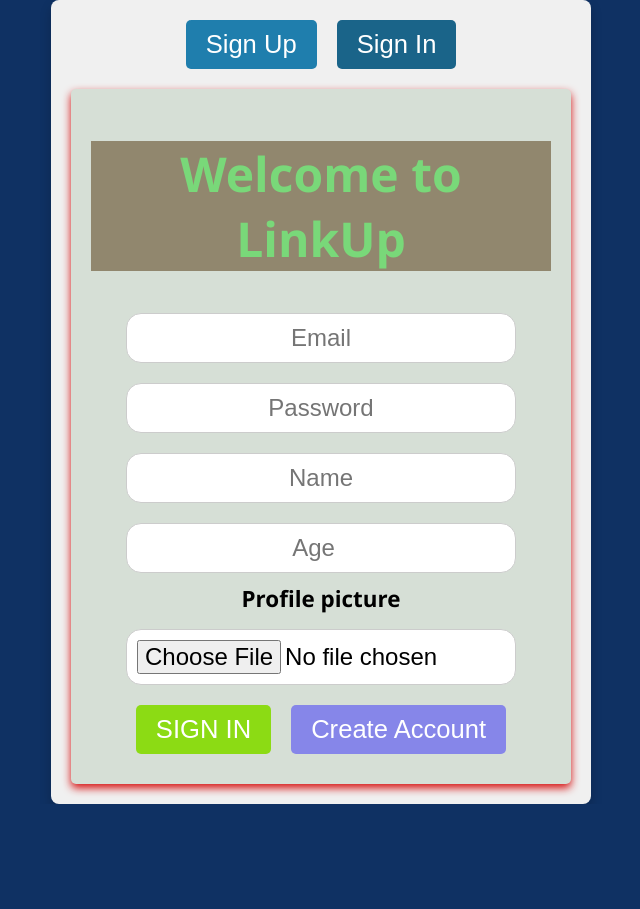
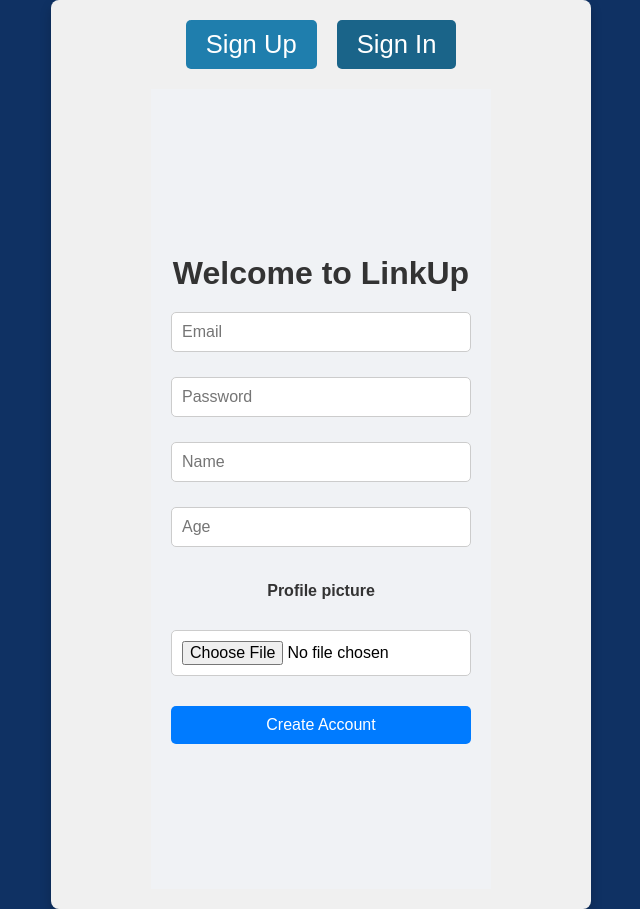
Before and after one commit to Naod-Dawit/CHAT-APP, a React (Create React App) app: page / in a window 1280 px wide. Shown: the whole page, without its empty margins (319-959 px from the left). Before the commit the page ends 804 px from the top, so only its background shows below. Built offline with nearby package versions, Linux system fonts and the light colour scheme; the HTML template or start-up script is replaced by a standard one.

Commit message:
added error messages

```diff
--- a/src/component/Chatpage.js
+++ b/src/component/Chatpage.js
@@ -1,7 +1,7 @@
 import React, { useEffect, useState } from "react";
 import { db, auth, updateUserStatus, realTimeDb } from "../firebaseconfig";
 import { collection, getDocs } from "firebase/firestore";
-import { onAuthStateChanged,signOut } from "firebase/auth";
+import { onAuthStateChanged, signOut } from "firebase/auth";
 import { useNavigate } from "react-router-dom";
 import ChatSection from "./ChatSection";
 import "../styles/chats.css";
@@ -18,12 +18,10 @@ const ChatPage = () => {
   const [searchTarget, setSearchTarget] = useState("");
   const [blockedUsers, setBlockedUsers] = useState([]);
 
-
   useEffect(() => {
     const unsubscribeAuth = onAuthStateChanged(auth, (currentUser) => {
       if (currentUser) {
         setUser(currentUser);
-        fetchUsers();
       } else {
         navigate("/");
       }
@@ -32,45 +30,41 @@ const ChatPage = () => {
     return () => unsubscribeAuth();
   }, [navigate]);
 
-  const fetchUsers = async () => {
+  useEffect(() => {
+    let isMounted = true;
+
+    const fetchStatus = async () => {
+      if (!isMounted) return;
       try {
         const querySnapshot = await getDocs(collection(db, "users"));
         const usersList = querySnapshot.docs.map((doc) => ({
           id: doc.id,
           ...doc.data(),
         }));
-      setUsers(usersList);
-
-
-      const currentUser = usersList.find(
-        (user) => user.userId === auth.currentUser?.uid
-      );
-      const currentUseravatar = currentUser.avatar;
-      setAvatar(currentUseravatar);
-
-      if (currentUser) {
-        setCurrentUser(currentUser.name);
-      }
-
-
         usersList.forEach((user) => {
-
           const statusRef = ref(realTimeDb, `status/${user.userId}`);
           onValue(statusRef, (snapshot) => {
             const status = snapshot.val();
             user.online = status?.online || false;
             setUsers([...usersList]);
-
-
           });
         });
-      console.log(usersList);
-
-
       } catch (error) {
-      console.error("Error fetching users:", error);
+        console.error("Error fetching user status:", error);
       }
     };
+
+    const fetchStatusPeriodically = () => {
+      fetchStatus();
+      setTimeout(fetchStatusPeriodically, 5000);
+    };
+
+    fetchStatusPeriodically();
+
+    return () => {
+      isMounted = false;
+    };
+  }, []);
 
   const filteredUsers = users
     .filter((u) => u.userId !== auth.currentUser?.uid)
@@ -100,7 +94,7 @@ const ChatPage = () => {
     try {
       if (auth.currentUser) {
         await updateUserStatus(auth.currentUser.uid, false);
-        alert("Logged out Successfully")
+        alert("Logged out Successfully");
       }
       await signOut(auth);
     } catch (error) {
@@ -158,11 +152,6 @@ const ChatPage = () => {
         <h1 style={{ textAlign: "center" }}>{currentUser}</h1>
       </div>
 
-
-
-
-
-
       <button className="sign-out-button" onClick={handleSignOut}>
         Sign out
       </button>
--- a/src/component/Signin.js
+++ b/src/component/Signin.js
@@ -81,9 +81,7 @@ const Auth = () => {
           />
         </div>
 
-        <button className="button-create" onClick={() => navigate("/")}>
-          JOIN NOW
-        </button>
+
         <button className="button-signin" onClick={handleSignIn}>
           SIGN IN
         </button>
--- a/src/component/Signup.js
+++ b/src/component/Signup.js
@@ -5,7 +5,7 @@ import { useNavigate } from "react-router-dom";
 import { addDoc, collection } from "firebase/firestore";
 import { ref, uploadBytes, getDownloadURL } from "firebase/storage"; // Import Firebase Storage methods
 
-import '../styles/signup.css';
+import "../styles/signup.css";
 
 const Signup = () => {
   const navigate = useNavigate();
@@ -16,6 +16,7 @@ const Signup = () => {
     age: "",
   });
   const [avatar, setAvatar] = useState(null);
+    const [error, setError] = useState("");
 
   const handleInputs = (e) => {
     const { name, value } = e.target;
@@ -57,8 +58,9 @@ const Signup = () => {
       });
 
       alert("Account created successfully");
-      navigate('/userpage')
+      navigate("/userpage");
     } catch (error) {
+      setError(error.message);
       console.error("Error signing up:", error);
     }
   };
@@ -98,14 +100,12 @@ const Signup = () => {
           onChange={handleInputs}
         />
         <label>Profile picture</label>
-        <input
-          type="file"
-          accept="image/*"
-          onChange={handleAvatarChange}
-        />
+        <input type="file" accept="image/*" onChange={handleAvatarChange} />
       </div>
-      <button className='button-signin' onClick={() => navigate("/")}>SIGN IN</button>
-      <button className="button-create" onClick={handleSignUp}>Create Account</button>
+      {error && <div className="error-message">{error}</div>} {/* Display error message */}
+      <button className="button-create" onClick={handleSignUp}>
+        Create Account
+      </button>
     </div>
   );
 };
--- a/src/styles/login.css
+++ b/src/styles/login.css
@@ -1,63 +1,63 @@
-.signin {
-    font-size: 1.8rem;
-    text-align: center;
-    background-color: rgb(33, 95, 33);
-    border-radius: 8px;
-    padding: 20px;
-    max-width: 500px;
-    margin: auto;
-    box-shadow: 0 6px 12px rgba(0, 0, 0, 0.3);
-}
-
-.signin h1 {
-    font-size: 2.5rem;
-    color: hsla(216, 100%, 90%, 0.7);
-    background-color: hsl(43, 7%, 38%);
-    padding: 10px;
-    border-radius: 5px;
-}
-
-.signin input {
-    display: block;
-    text-align: center;
-    margin: 12px auto;
-    font-size: 1.4rem;
-    padding: 12px;
-    border-radius: 8px;
-    border: 1px solid #bbb;
-    width: 80%;
-}
-
-.signin .input-format {
+/* styles/login.css */
+.signin, .signup {
     display: flex;
     flex-direction: column;
     align-items: center;
-}
+    justify-content: center;
+    min-height: 100vh;
+    background-color: #f0f2f5;
+    font-family: Arial, sans-serif;
+  }
 
-.signin button {
-    font-size: 1.6rem;
-    margin: 12px;
+  .signin h1, .signup h1 {
+    font-size: 2rem;
+    color: #333;
+    margin-bottom: 20px;
+  }
+
+  .input-format {
+    display: flex;
+    flex-direction: column;
+    gap: 15px;
+    width: 300px;
+  }
+
+  .input-format input {
+    padding: 10px;
+    font-size: 1rem;
+    border: 1px solid #ccc;
+    border-radius: 5px;
+    outline: none;
+    transition: border 0.3s;
+  }
+
+  .input-format input:focus {
+    border-color: #007bff;
+  }
+
+  .button-signin, .button-create {
+    padding: 10px 20px;
+    font-size: 1rem;
+    color: #fff;
+    background-color: #007bff;
     border: none;
+    border-radius: 5px;
     cursor: pointer;
-    padding: 12px 24px;
-    color: #fff;
-    border-radius: 8px;
-}
+    transition: background-color 0.3s;
+    width: 300px;
+    margin-top: 20px;
+  }
 
-.button-login {
-    background-color: hsl(150, 70%, 50%);
-}
+  .button-signin:hover, .button-create:hover {
+    background-color: #0056b3;
+  }
 
-.button-forgot {
-    background-color: hsl(200, 70%, 50%);
-}
+  label {
+    font-size: 1rem;
+    color: #333;
+    margin-top: 10px;
+  }
 
-.button-login:hover {
-    background-color: hsl(150, 70%, 40%);
-    color: hsl(0, 0%, 95%);
-}
-
-.button-forgot:hover {
-    background-color: hsl(200, 70%, 40%);
-    color: hsl(0, 0%, 95%);
-}
+  input[type="file"] {
+    margin-top: 10px;
+  }
--- a/src/styles/signup.css
+++ b/src/styles/signup.css
@@ -1,57 +1,92 @@
-.signup h1{
-    font-size:3rem;
-    color: hsl(120, 55%, 66%);
-    background-color: hsl(43, 14%, 50%);
+/* styles/signup.css */
+.signup, .signin {
+  display: flex;
+  flex-direction: column;
+  align-items: center;
+  justify-content: center;
+  min-height: 100vh;
+  background-color: #f0f2f5;
+  font-family: Arial, sans-serif;
+  padding: 20px;
+  box-sizing: border-box;
+}
 
+.signup h1, .signin h1 {
+  font-size: 2rem;
+  color: #333;
+  margin-bottom: 20px;
 }
-.signup {
-  font-size: 2rem;
-  text-align: center;
-  background-color: rgb(214, 223, 214);
-  border-radius: 5px;
-  padding: 20px;
-  max-width: 500px;
-  margin: auto;
-  box-shadow: 0 4px 8px rgb(214, 14, 14);
-}
-.signup input {
-  display: block;
-  text-align: center;
-  margin: 10px;
-  font-size: 1.5rem;
-  padding: 10px;
 
-  border-radius: 15px;
-  border: 1px solid #ccc;
-  width: 80%;
-}
 .input-format {
   display: flex;
   flex-direction: column;
-  align-items: center;
-}
-.signup button {
-  font-size: 1.6rem;
-  margin: 10px;
-  border: none;
-  cursor: pointer;
-  padding: 10px 20px;
-  color: #fff;
-  border-radius: 5px;
-}
-.button-create {
-  background-color: hsl(240, 69%, 72%);
-}
-.button-signin {
-  background-color: hsl(84, 83%, 47%);
+  gap: 15px;
+  width: 100%;
+  max-width: 300px;
 }
 
-.button-create:hover {
-  background-color: hsla(240, 33%, 66%, 0.911);
-  color: hsl(0, 50%, 95%);
+.input-format input {
+  padding: 10px;
+  font-size: 1rem;
+  border: 1px solid #ccc;
+  border-radius: 5px;
+  outline: none;
+  transition: border 0.3s;
 }
 
-.button-signin:hover {
-    background-color: hsl(90, 63%, 47%);
-    color: hsl(0, 50%, 95%);
+.input-format input:focus {
+  border-color: #007bff;
+}
+
+.button-create, .button-signin {
+  padding: 10px 20px;
+  font-size: 1rem;
+  color: #fff;
+  background-color: #007bff;
+  border: none;
+  border-radius: 5px;
+  cursor: pointer;
+  transition: background-color 0.3s;
+  width: 100%;
+  max-width: 300px;
+  margin-top: 20px;
+}
+
+.button-create:hover, .button-signin:hover {
+  background-color: #0056b3;
+}
+
+label {
+  font-size: 1rem;
+  color: #333;
+  margin-top: 10px;
+}
+
+input[type="file"] {
+  margin-top: 10px;
+}
+
+.error-message {
+  color: red;
+  margin-top: 10px;
+  text-align: center;
+}
+
+/* Media Queries for Responsive Design */
+@media (max-width: 600px) {
+  .signup, .signin {
+    padding: 10px;
   }
+
+  .signup h1, .signin h1 {
+    font-size: 1.5rem;
+  }
+
+  .input-format {
+    width: 100%;
+  }
+
+  .button-create, .button-signin {
+    width: 100%;
+  }
+}
```
Lines whose indentation alone changed are shown as unchanged.
